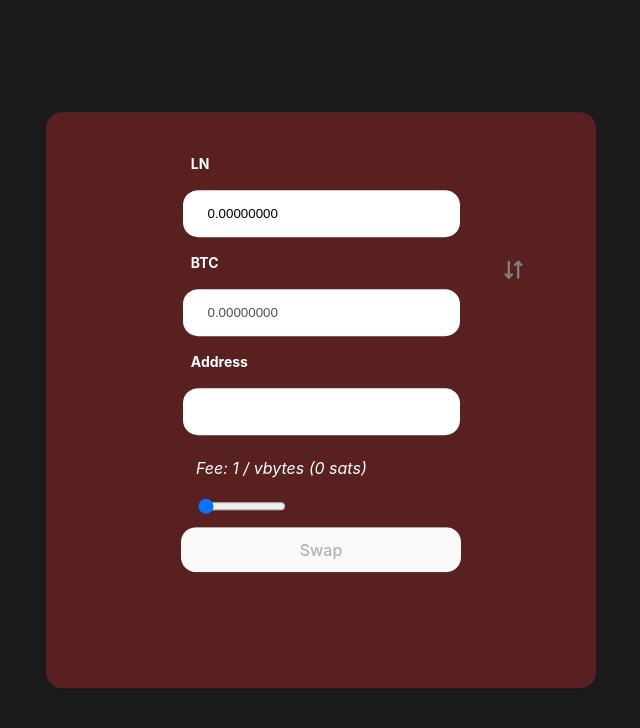
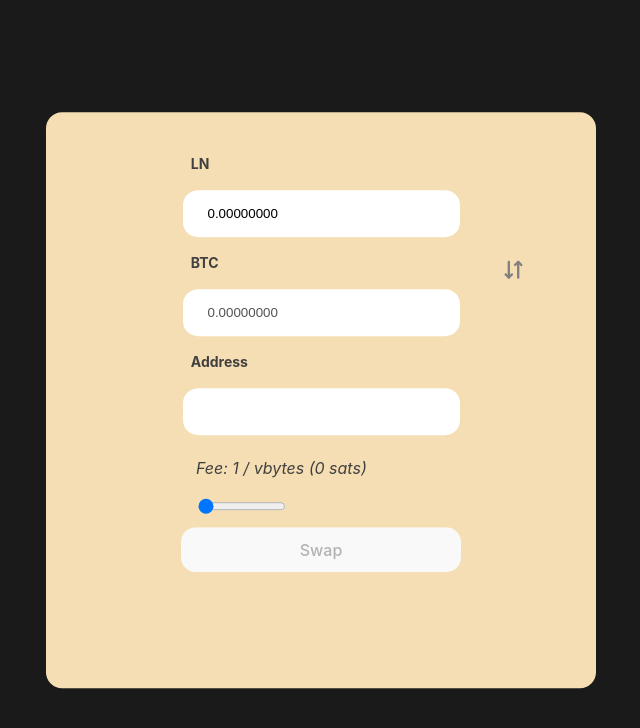
Before and after one commit to kaikynetto/ln-swap-ui, a React (Vite) app: page / in a window 1280 px wide. Shown: the top 728 px of the page, without its empty margins (319-959 px from the left). Built offline with nearby package versions, Linux system fonts and the light colour scheme; no server answers.

Commit message:
Update styles.css

```diff
--- a/src/routers/home/styles.css
+++ b/src/routers/home/styles.css
@@ -1,5 +1,5 @@
 .container {
-  background-color: rgb(89, 32, 32);
+  background-color: wheat;
   display: flex;
   flex-direction: column;
   position: absolute;
@@ -11,7 +11,7 @@
   border-radius: 1rem;
   align-items: center;
   padding-top: 2%;
-  color: white;
+  color: rgb(65, 64, 64);
 }
 
 .box {
```
